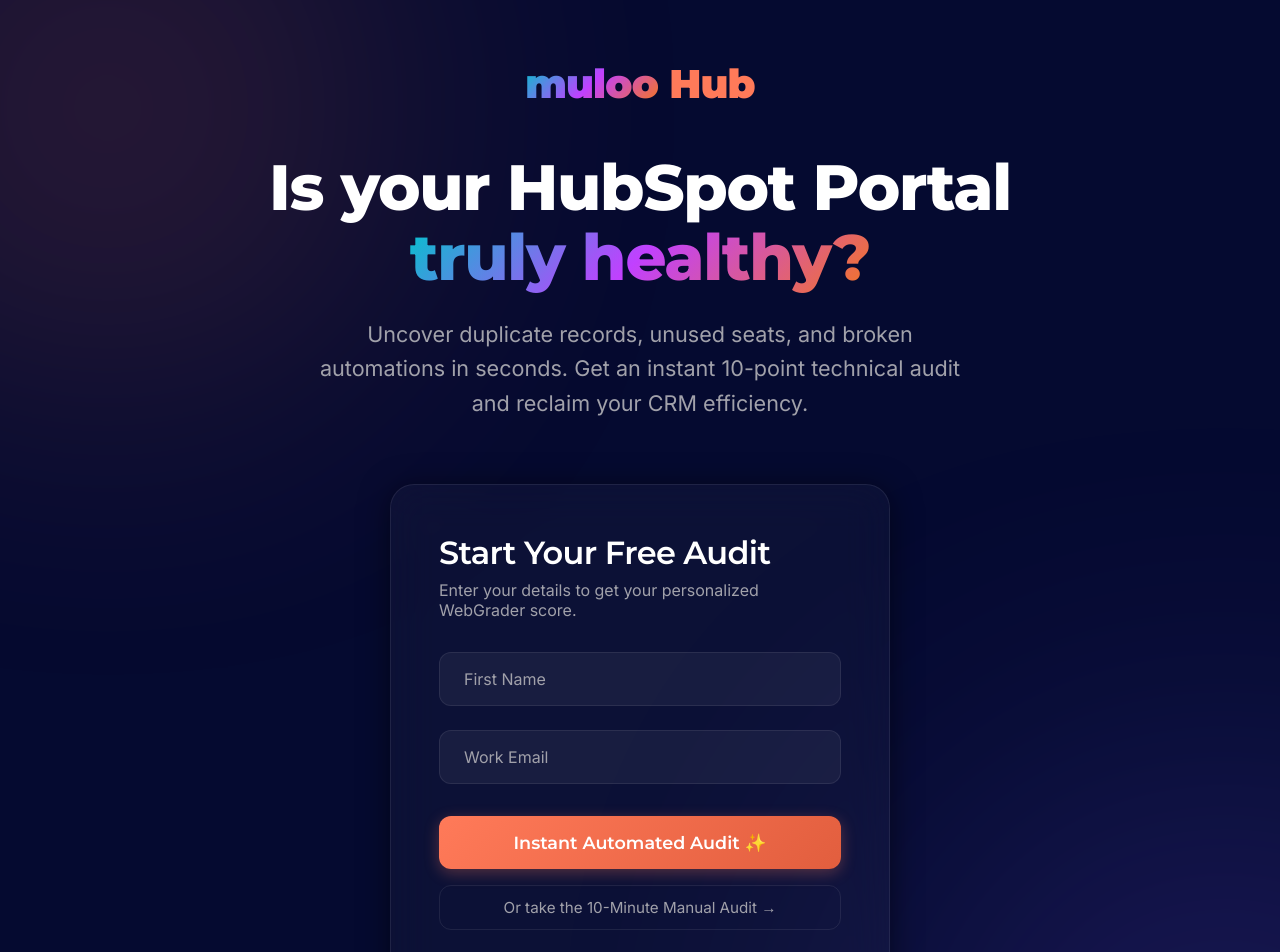
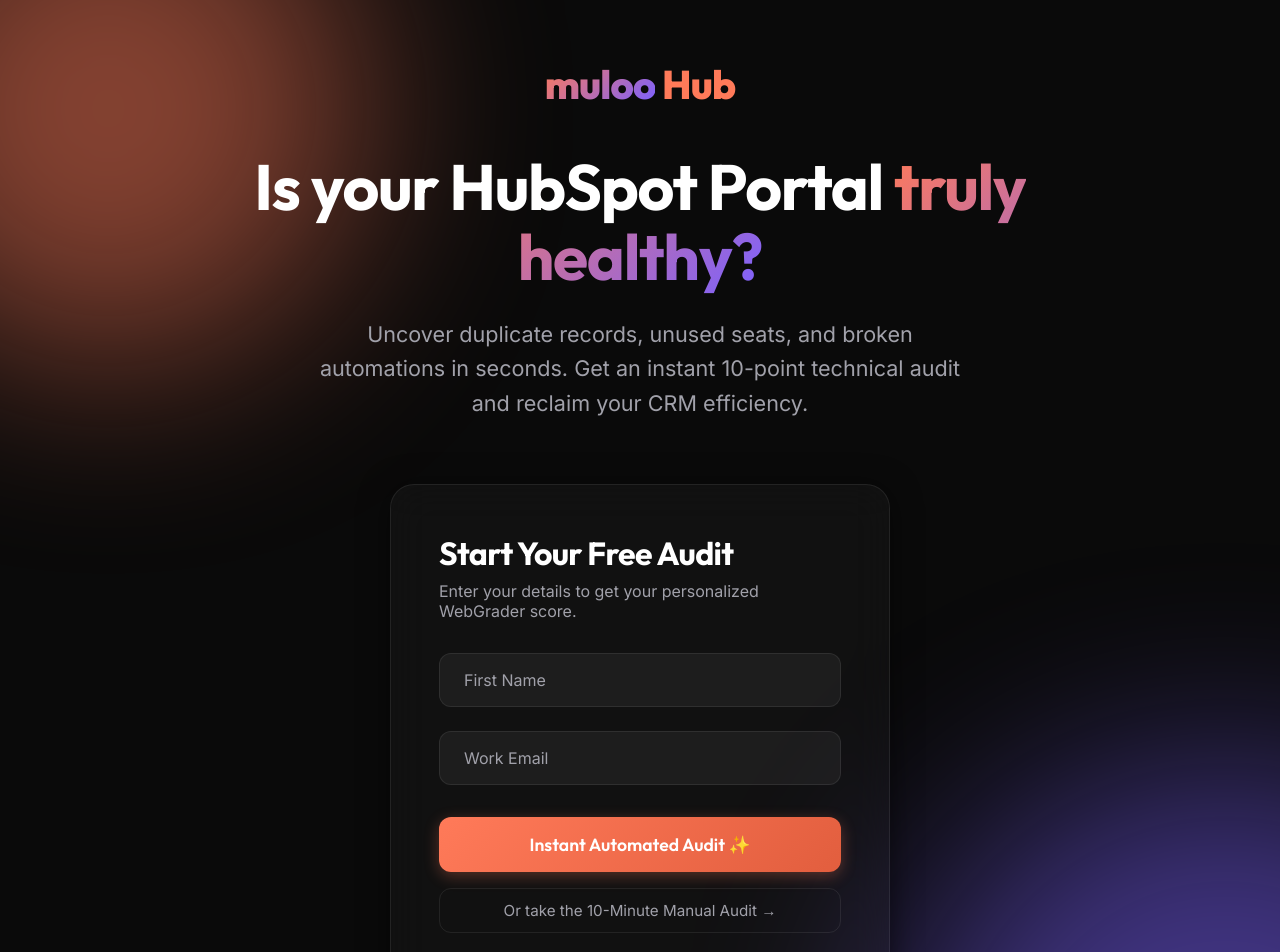
Before and after one commit to JarrudV/Muloo-Hub-Audit, a Next.js app: page / in a window 1280 px wide. Shown: the top 952 px of the page. Built offline with nearby package versions, Linux system fonts and the light colour scheme.

Commit message:
chore: revert rogue typography and logo component injections

```diff
--- a/src/app/globals.css
+++ b/src/app/globals.css
@@ -1,5 +1,5 @@
 :root {
-  --bg-color: #050A30;
+  --bg-color: #0A0A0A;
   --text-primary: #FFFFFF;
   --text-secondary: #A1A1AA;
   --accent-primary: #FF7A59;
@@ -9,8 +9,7 @@
   --glass-border: rgba(255, 255, 255, 0.08);
   --glass-shadow: 0 4px 30px rgba(0, 0, 0, 0.5);
   --font-inter: 'Inter', sans-serif;
-  --font-montserrat: 'Montserrat', sans-serif;
-  --font-aileron: 'Aileron', 'Montserrat', sans-serif;
+  --font-outfit: 'Outfit', sans-serif;
 }
 
 * {
@@ -42,9 +41,9 @@
 
 .blob {
   position: absolute;
-  filter: blur(150px);
+  filter: blur(100px);
   border-radius: 50%;
-  opacity: 0.2;
+  opacity: 0.5;
   animation: float 20s infinite alternate ease-in-out;
 }
 
@@ -82,18 +81,14 @@
 h4,
 h5,
 h6 {
-  font-family: var(--font-montserrat);
-  font-weight: 600;
+  font-family: var(--font-outfit);
+  font-weight: 700;
   letter-spacing: -0.02em;
-}
-
-h1 {
-  font-weight: 800;
 }
 
 /* Gradient Text */
 .text-gradient {
-  background: linear-gradient(135deg, #00C4CC 0%, #C140FF 50%, #F47621 100%);
+  background: linear-gradient(135deg, var(--accent-primary) 0%, var(--accent-secondary) 100%);
   -webkit-background-clip: text;
   -webkit-text-fill-color: transparent;
   background-clip: text;
@@ -133,7 +128,7 @@
   color: #fff;
   border: none;
   border-radius: 12px;
-  font-family: var(--font-montserrat);
+  font-family: var(--font-outfit);
   font-weight: 600;
   font-size: 1.1rem;
   cursor: pointer;
@@ -172,8 +167,7 @@
 .brand-link {
   color: #FFFFFF;
   text-decoration: none;
-  font-family: var(--font-montserrat);
-  font-weight: 600;
+  font-family: var(--font-outfit);
   font-size: 1.1rem;
   letter-spacing: -0.02em;
   transition: opacity 0.2s ease;
@@ -190,9 +184,8 @@
 
 /* Muloo Logo Component Styles */
 .muloo-logo {
-  font-family: var(--font-aileron);
-  font-weight: 900;
-  /* Aileron Heavy */
+  font-family: var(--font-outfit);
+  font-weight: 800;
   letter-spacing: -0.02em;
   display: inline-flex;
   align-items: center;
--- a/src/app/layout.tsx
+++ b/src/app/layout.tsx
@@ -1,10 +1,10 @@
 import type { Metadata } from 'next';
-import { Inter, Montserrat } from 'next/font/google';
+import { Inter, Outfit } from 'next/font/google';
 import './globals.css';
 import Logo from '../components/Logo';
 
 const inter = Inter({ subsets: ['latin'], variable: '--font-inter' });
-const montserrat = Montserrat({ subsets: ['latin'], variable: '--font-montserrat' });
+const outfit = Outfit({ subsets: ['latin'], variable: '--font-outfit' });
 
 export const metadata: Metadata = {
   title: 'Muloo Hub | HubSpot Health Check',
@@ -17,7 +17,7 @@
   children: React.ReactNode;
 }) {
   return (
-    <html lang="en" className={`${inter.variable} ${montserrat.variable}`}>
+    <html lang="en" className={`${inter.variable} ${outfit.variable}`}>
       <body>
         <div className="blobs">
           <div className="blob blob-1"></div>
```
